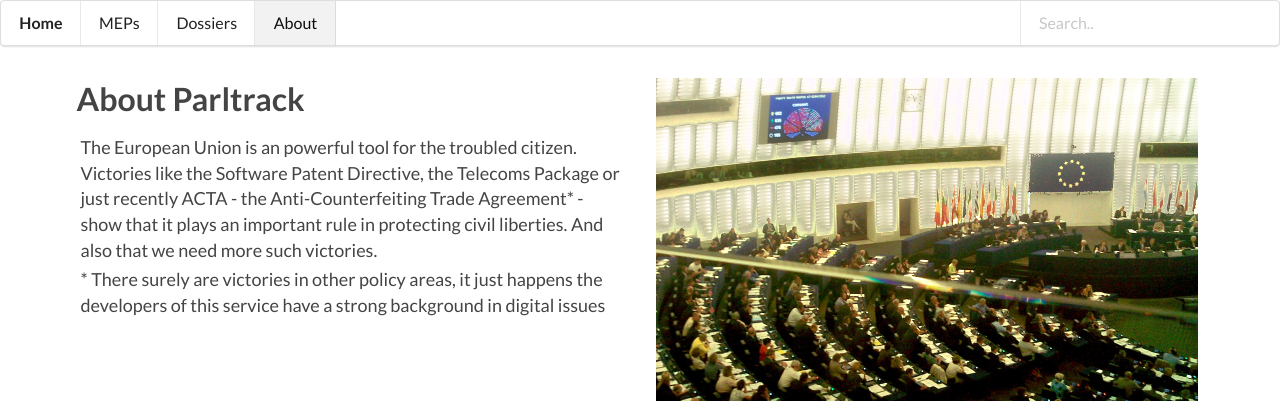
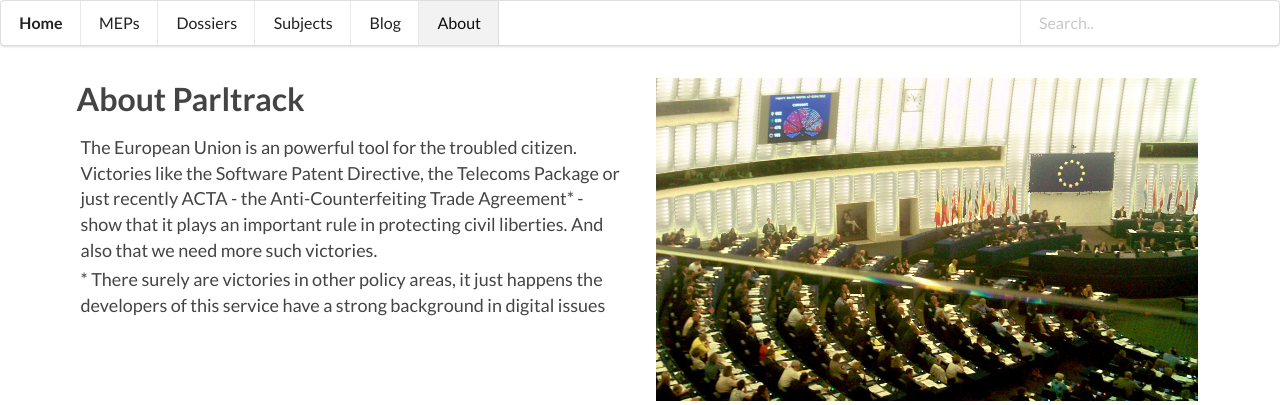
Before and after one commit to parltrack/parltrack, a Flask app: page /about in a window 1280 px wide. Shown: the top 405 px of the page. Run offline with Flask 2, Linux system fonts and the light colour scheme; parts of the project's set-up code (start-up, migrations or seed data) failed here and were passed over; some libraries are stand-ins or nearby versions.

Commit message:
[mod] added subjects and blog to links in base.html template

```diff
--- a/templates/base.html
+++ b/templates/base.html
@@ -41,6 +41,8 @@
       <a class="header item{% if request.url_rule.endpoint == 'home' %} active{% endif %}" href="{{ url_for('home') }}">Home</a>
       <a class="item{% if request.url_rule.endpoint == 'meps' %} active{% endif %}" href="{{ url_for('meps') }}">MEPs</a>
       <a class="item{% if request.url_rule.endpoint == 'dossiers' %} active{% endif %}" href="{{ url_for('dossiers') }}">Dossiers</a>
+      <a class="item{% if request.url_rule.endpoint == 'subjects' %} active{% endif %}" href="{{ url_for('subjects') }}">Subjects</a>
+      <a class="item" href="/blog">Blog</a>
       <a class="item{% if request.url_rule.endpoint == 'about' %} active{% endif %}" href="{{ url_for('about') }}">About</a>
 	  <div class="right menu">
 	  	 <div class="ui right aligned category search item">
```
